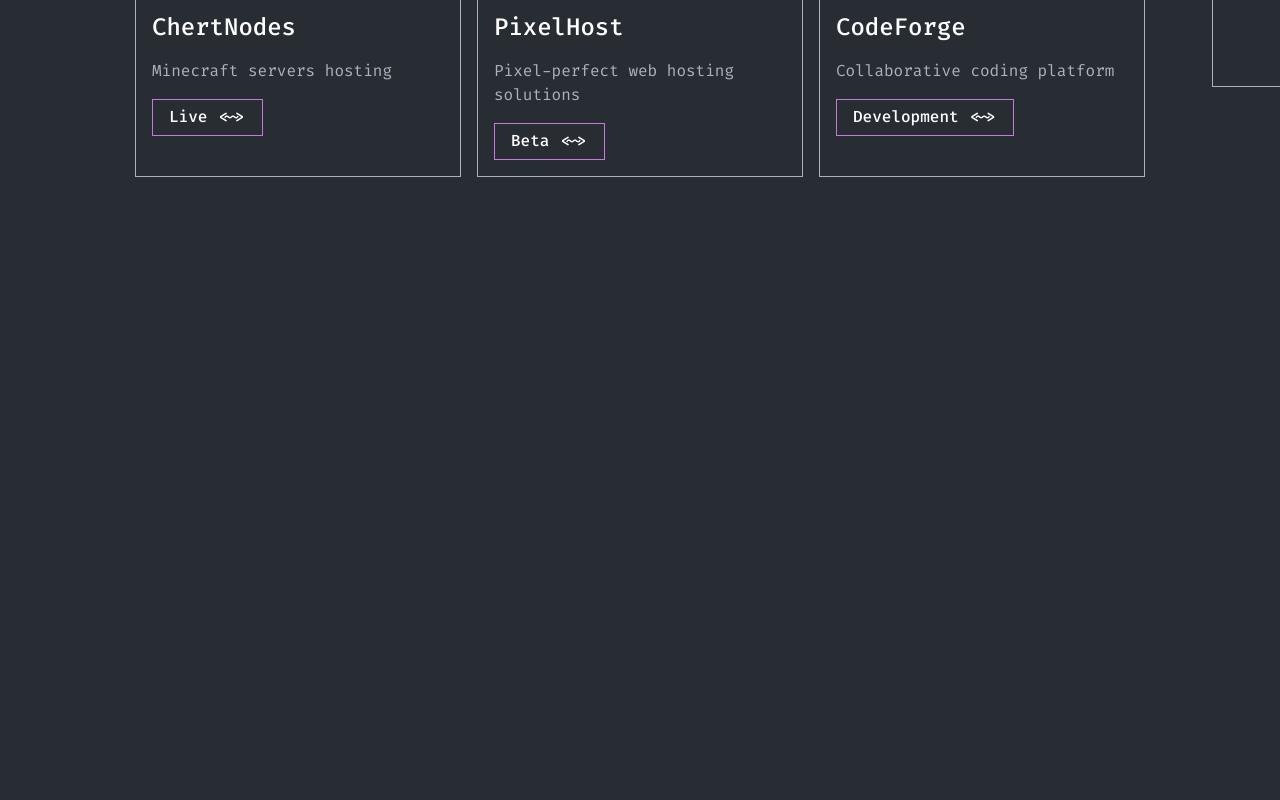
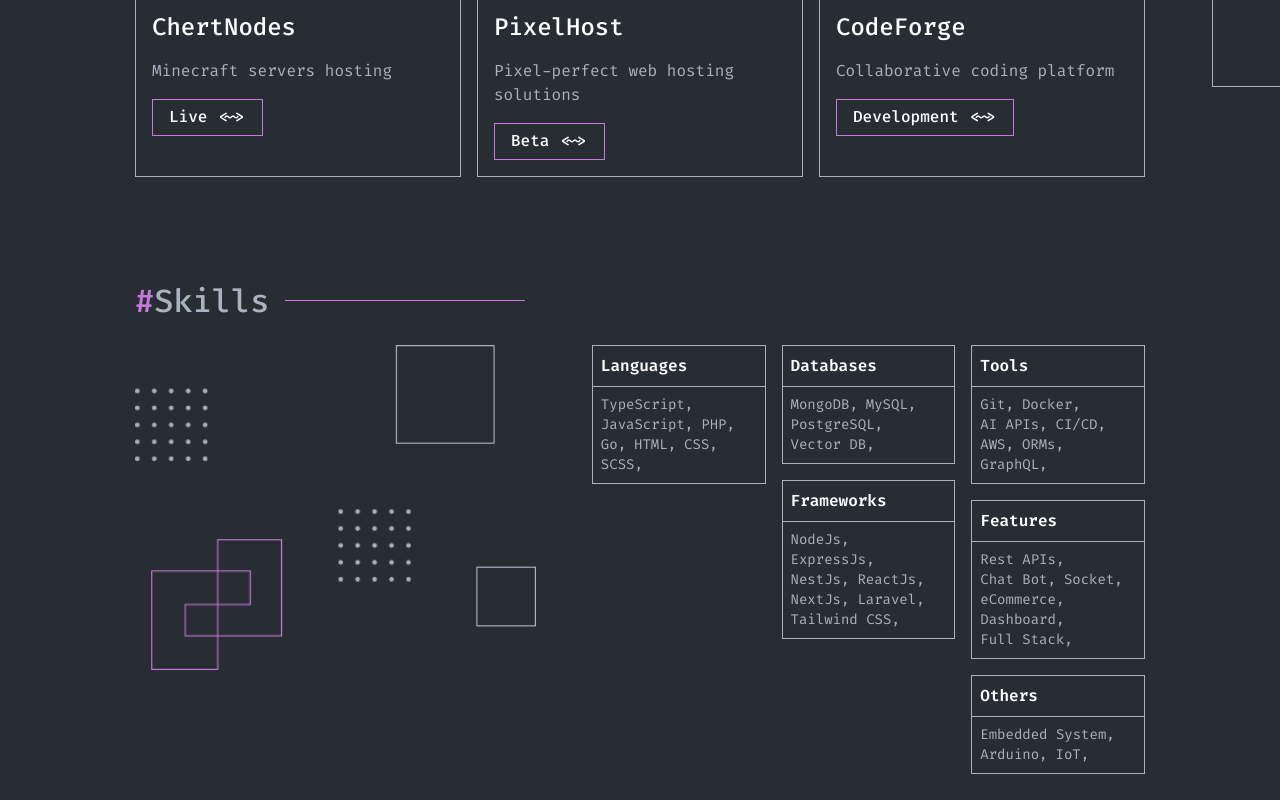
Before and after one commit to hozaifa4you/hozaifabinmasud, a Next.js app in the folder apps/frontend/: page / in a window 1280 px wide. Shown: the part 1137-1937 px from the top of the page. Before the commit the page ends 1364 px from the top, so only its background shows below. Built offline with nearby package versions, Linux system fonts and the light colour scheme.

Commit message:
Skills section

```diff
--- a/apps/frontend/src/app/page.tsx
+++ b/apps/frontend/src/app/page.tsx
@@ -1,11 +1,13 @@
 import { HeroSection } from '@/components/home/hero-section';
 import { ProductsSection } from '@/components/home/products-section';
+import { SkillsSection } from '@/components/home/skills-section';
 
 const Home = () => {
    return (
       <>
          <HeroSection />
          <ProductsSection />
+         <SkillsSection />
       </>
    );
 };
--- /dev/null
+++ b/apps/frontend/src/components/home/skills-box.tsx
@@ -0,0 +1,23 @@
+interface SkillsBoxProps {
+   title: string;
+   skills: string[];
+}
+
+const SkillsBox = ({ title, skills }: SkillsBoxProps) => {
+   return (
+      <div className="border-text w-full border">
+         <div className="border-b-text border-b p-2">
+            <h4 className="font-semibold text-white">{title}</h4>
+         </div>
+         <div className="flex flex-wrap p-2">
+            {skills.map((skill, index) => (
+               <span key={index} className="mr-2 text-sm">
+                  {skill},
+               </span>
+            ))}
+         </div>
+      </div>
+   );
+};
+
+export { SkillsBox };
--- /dev/null
+++ b/apps/frontend/src/components/home/skills-section.tsx
@@ -0,0 +1,108 @@
+import Image from 'next/image';
+import { ContentHeader } from './content-header';
+import { SkillsBox } from './skills-box';
+
+const SkillsSection = () => {
+   return (
+      <section className="section-padding relative">
+         <div className="container">
+            <ContentHeader text="Skills" maxLineWidth="max-w-[240px]" />
+
+            <div className="mt-5 grid xl:grid-cols-7 xl:gap-14">
+               <div className="xl:col-span-3">
+                  <Image
+                     src="/assets/boxs.png"
+                     alt="Boxs"
+                     width={350}
+                     height={280}
+                     className="h-auto w-full object-cover object-center"
+                  />
+               </div>
+               <div className="xl:col-span-4">
+                  <div className="grid gap-4 xl:grid-cols-3">
+                     <div>
+                        <div>
+                           <SkillsBox
+                              title="Languages"
+                              skills={[
+                                 'TypeScript',
+                                 'JavaScript',
+                                 'PHP',
+                                 'Go',
+                                 'HTML',
+                                 'CSS',
+                                 'SCSS',
+                              ]}
+                           />
+                        </div>
+                     </div>
+
+                     <div>
+                        <div className="grid gap-4">
+                           <SkillsBox
+                              title="Databases"
+                              skills={[
+                                 'MongoDB',
+                                 'MySQL',
+                                 'PostgreSQL',
+                                 'Vector DB',
+                              ]}
+                           />
+
+                           <SkillsBox
+                              title="Frameworks"
+                              skills={[
+                                 'NodeJs',
+                                 'ExpressJs',
+                                 'NestJs',
+                                 'ReactJs',
+                                 'NextJs',
+                                 'Laravel',
+                                 'Tailwind CSS',
+                              ]}
+                           />
+                        </div>
+                     </div>
+
+                     <div>
+                        <div className="grid gap-4">
+                           <SkillsBox
+                              title="Tools"
+                              skills={[
+                                 'Git',
+                                 'Docker',
+                                 'AI APIs',
+                                 'CI/CD',
+                                 'AWS',
+                                 'ORMs',
+                                 'GraphQL',
+                              ]}
+                           />
+
+                           <SkillsBox
+                              title="Features"
+                              skills={[
+                                 'Rest APIs',
+                                 'Chat Bot',
+                                 'Socket',
+                                 'eCommerce',
+                                 'Dashboard',
+                                 'Full Stack',
+                              ]}
+                           />
+
+                           <SkillsBox
+                              title="Others"
+                              skills={['Embedded System', 'Arduino', 'IoT']}
+                           />
+                        </div>
+                     </div>
+                  </div>
+               </div>
+            </div>
+         </div>
+      </section>
+   );
+};
+
+export { SkillsSection };
```
